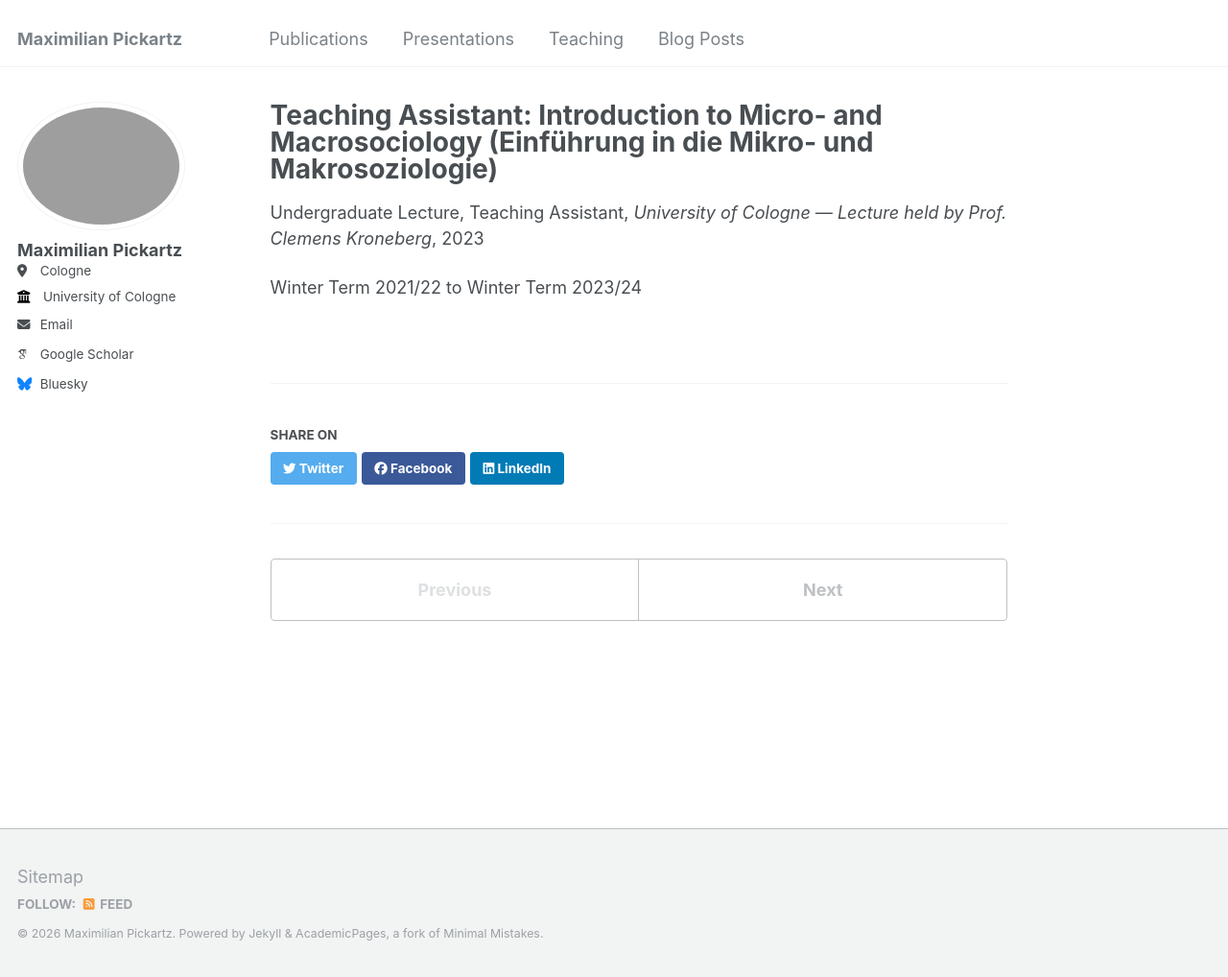
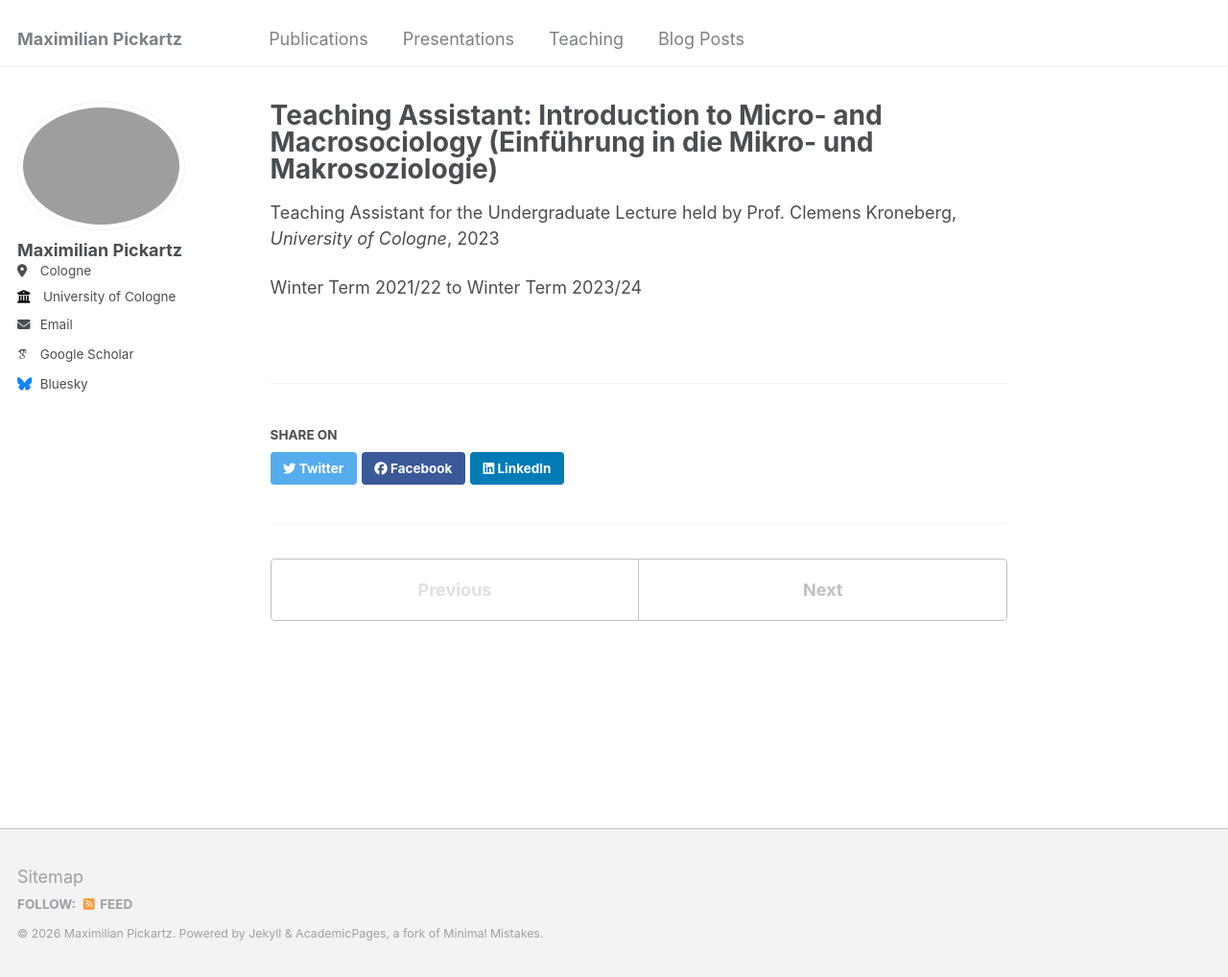
Before and after one commit to maxpi99/maxpi99.github.io, a Jekyll site: the page built from _teaching/2023-10-01-micro-macro-soziologie.md, in a window 1280 px wide and 1018 px high. Shown: the whole window at 96% size. Built offline with Jekyll 4.4.1, drawn with Linux system fonts in a browser that asks for light colours; some web fonts are replaced.

Commit message:
Fold TA phrasing into the lecture entry's type/venue fields
Matches the desired teaching-list wording without special-casing
the shared template.

Co-Authored-By: Claude Sonnet 5 <noreply@anthropic.com>
Claude-Session: https://claude.ai/code/session_016SCJF3UwuKGAmPSe9tzUya

```diff
--- a/_teaching/2023-10-01-micro-macro-soziologie.md
+++ b/_teaching/2023-10-01-micro-macro-soziologie.md
@@ -1,9 +1,9 @@
 ---
 title: "Teaching Assistant: Introduction to Micro- and Macrosociology (Einführung in die Mikro- und Makrosoziologie)"
 collection: teaching
-type: "Undergraduate Lecture, Teaching Assistant"
+type: "Teaching Assistant for the Undergraduate Lecture held by Prof. Clemens Kroneberg"
 permalink: /teaching/2023-10-01-micro-macro-soziologie
-venue: "University of Cologne — Lecture held by Prof. Clemens Kroneberg"
+venue: "University of Cologne"
 date: 2023-10-01
 location: "Germany"
 ---
```
